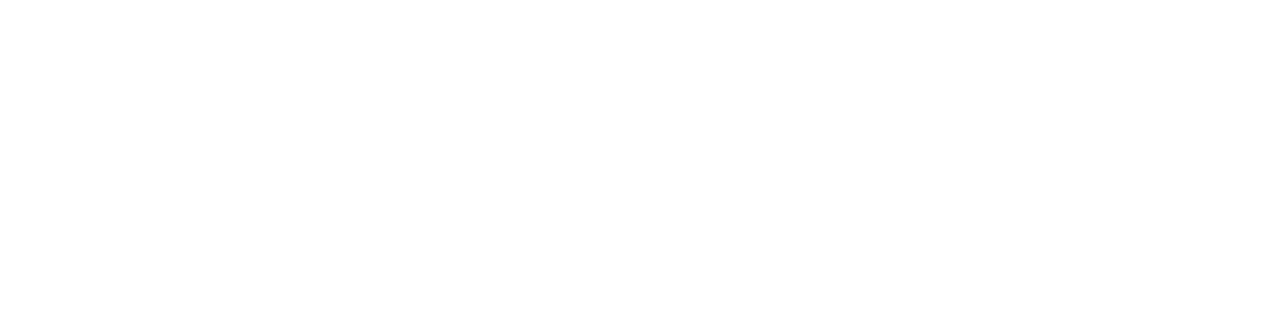
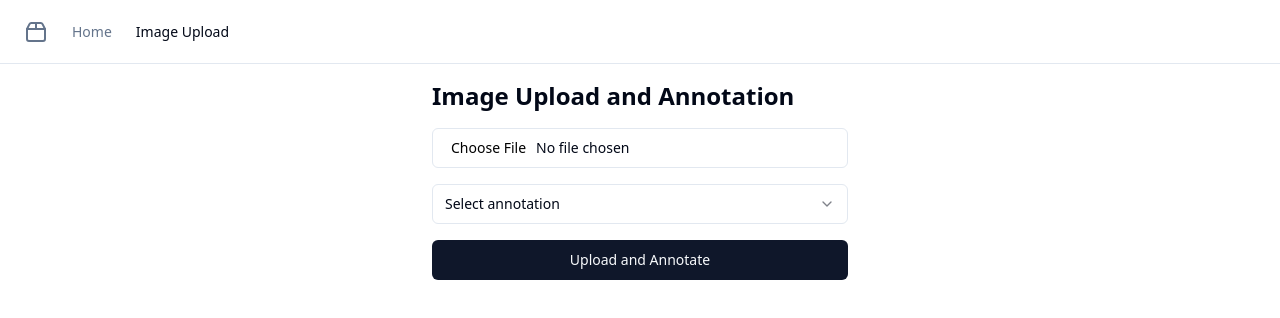
Before and after one commit to GPT-Engineer-App/image-feedback-tracker, a React (Vite) app: page /image-upload in a window 1280 px wide. Before the commit this address had no page. Shown: the top 318 px of the page. Built offline with nearby package versions, Linux system fonts and the light colour scheme.

Commit message:
Implement image upload and annotation functionality

```diff
--- a/src/integrations/supabase/index.js
+++ b/src/integrations/supabase/index.js
@@ -27,6 +27,15 @@ const fromSupabase = async (query) => {
 | name       | text        | string | true     |
 | created_at | timestamptz | string | true     |
 | date       | date        | string | true     |
+
+### image_annotation
+
+| name       | type   | format | required |
+|------------|--------|--------|----------|
+| id         | int8   | number | true     |
+| image_url  | text   | string | true     |
+| annotation | text   | string | true     |
+| created_at | timestamptz | string | true     |
 
 */
 
@@ -69,3 +78,18 @@ export const useDeleteEvent = () => {
         },
     });
 };
+
+export const useAddAnnotation = () => {
+    const queryClient = useQueryClient();
+    return useMutation({
+        mutationFn: (newAnnotation) => fromSupabase(supabase.from('image_annotation').insert([newAnnotation])),
+        onSuccess: () => {
+            queryClient.invalidateQueries('annotations');
+        },
+    });
+};
+
+export const useAnnotations = () => useQuery({
+    queryKey: ['annotations'],
+    queryFn: () => fromSupabase(supabase.from('image_annotation').select('*')),
+});
--- a/src/nav-items.jsx
+++ b/src/nav-items.jsx
@@ -1,5 +1,6 @@
-import { Home } from "lucide-react";
+import { Home, Image } from "lucide-react";
 import Index from "./pages/Index.jsx";
+import ImageUpload from "./pages/ImageUpload.jsx";
 
 /**
  * Central place for defining the navigation items. Used for navigation components and routing.
@@ -11,4 +12,10 @@ export const navItems = [
     icon: <Home className="h-4 w-4" />,
     page: <Index />,
   },
+  {
+    title: "Image Upload",
+    to: "/image-upload",
+    icon: <Image className="h-4 w-4" />,
+    page: <ImageUpload />,
+  },
 ];
--- /dev/null
+++ b/src/pages/ImageUpload.jsx
@@ -0,0 +1,93 @@
+import React, { useState } from 'react';
+import { useAddAnnotation } from '@/integrations/supabase';
+import { Button } from "@/components/ui/button";
+import { Input } from "@/components/ui/input";
+import {
+  Select,
+  SelectContent,
+  SelectItem,
+  SelectTrigger,
+  SelectValue,
+} from "@/components/ui/select";
+import { toast } from "sonner";
+
+const ImageUpload = () => {
+  const [selectedFile, setSelectedFile] = useState(null);
+  const [imagePreview, setImagePreview] = useState(null);
+  const [annotation, setAnnotation] = useState('');
+  const addAnnotation = useAddAnnotation();
+
+  const handleFileChange = (event) => {
+    const file = event.target.files[0];
+    setSelectedFile(file);
+
+    if (file) {
+      const reader = new FileReader();
+      reader.onloadend = () => {
+        setImagePreview(reader.result);
+      };
+      reader.readAsDataURL(file);
+    } else {
+      setImagePreview(null);
+    }
+  };
+
+  const handleAnnotationChange = (value) => {
+    setAnnotation(value);
+  };
+
+  const handleSubmit = async () => {
+    if (!selectedFile || !annotation) {
+      toast.error("Please select an image and annotation");
+      return;
+    }
+
+    try {
+      // In a real application, you would upload the image to a storage service
+      // and get a URL. For this example, we'll use a placeholder URL.
+      const imageUrl = 'https://example.com/placeholder-image.jpg';
+
+      await addAnnotation.mutateAsync({ imageUrl, annotation });
+      toast.success("Image uploaded and annotated successfully");
+      setSelectedFile(null);
+      setImagePreview(null);
+      setAnnotation('');
+    } catch (error) {
+      toast.error("Failed to upload and annotate image");
+      console.error(error);
+    }
+  };
+
+  return (
+    <div className="container mx-auto p-4 max-w-md">
+      <h1 className="text-2xl font-bold mb-4">Image Upload and Annotation</h1>
+      <div className="space-y-4">
+        <Input
+          type="file"
+          accept="image/*"
+          onChange={handleFileChange}
+          className="mb-4"
+        />
+        {imagePreview && (
+          <img src={imagePreview} alt="Preview" className="mb-4 max-w-full h-auto" />
+        )}
+        <Select onValueChange={handleAnnotationChange} value={annotation}>
+          <SelectTrigger>
+            <SelectValue placeholder="Select annotation" />
+          </SelectTrigger>
+          <SelectContent>
+            <SelectItem value="good">Good</SelectItem>
+            <SelectItem value="okay">Okay</SelectItem>
+            <SelectItem value="bad">Bad</SelectItem>
+            <SelectItem value="terrible">Terrible</SelectItem>
+          </SelectContent>
+        </Select>
+        <Button onClick={handleSubmit} className="w-full">
+          Upload and Annotate
+        </Button>
+      </div>
+    </div>
+  );
+};
+
+export default ImageUpload;
```
